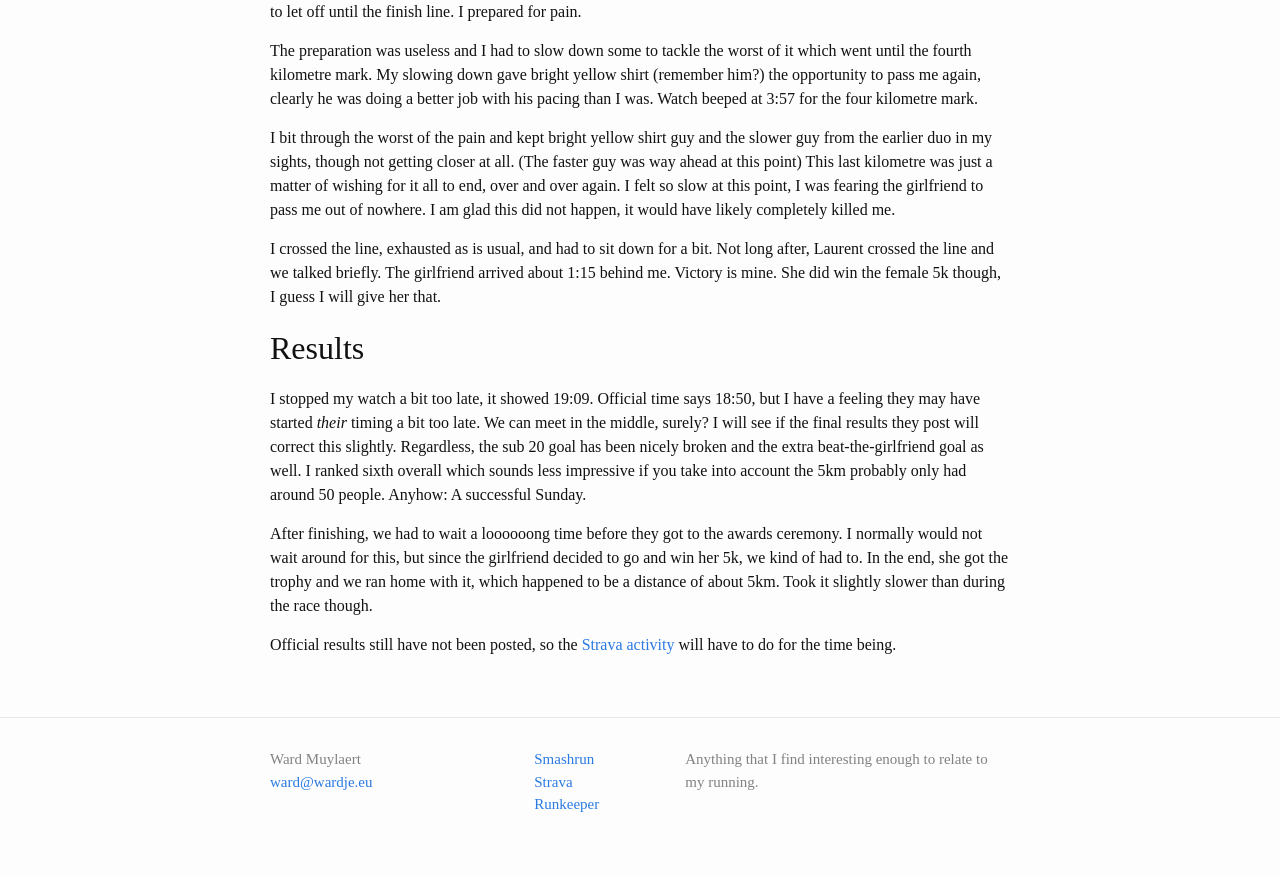
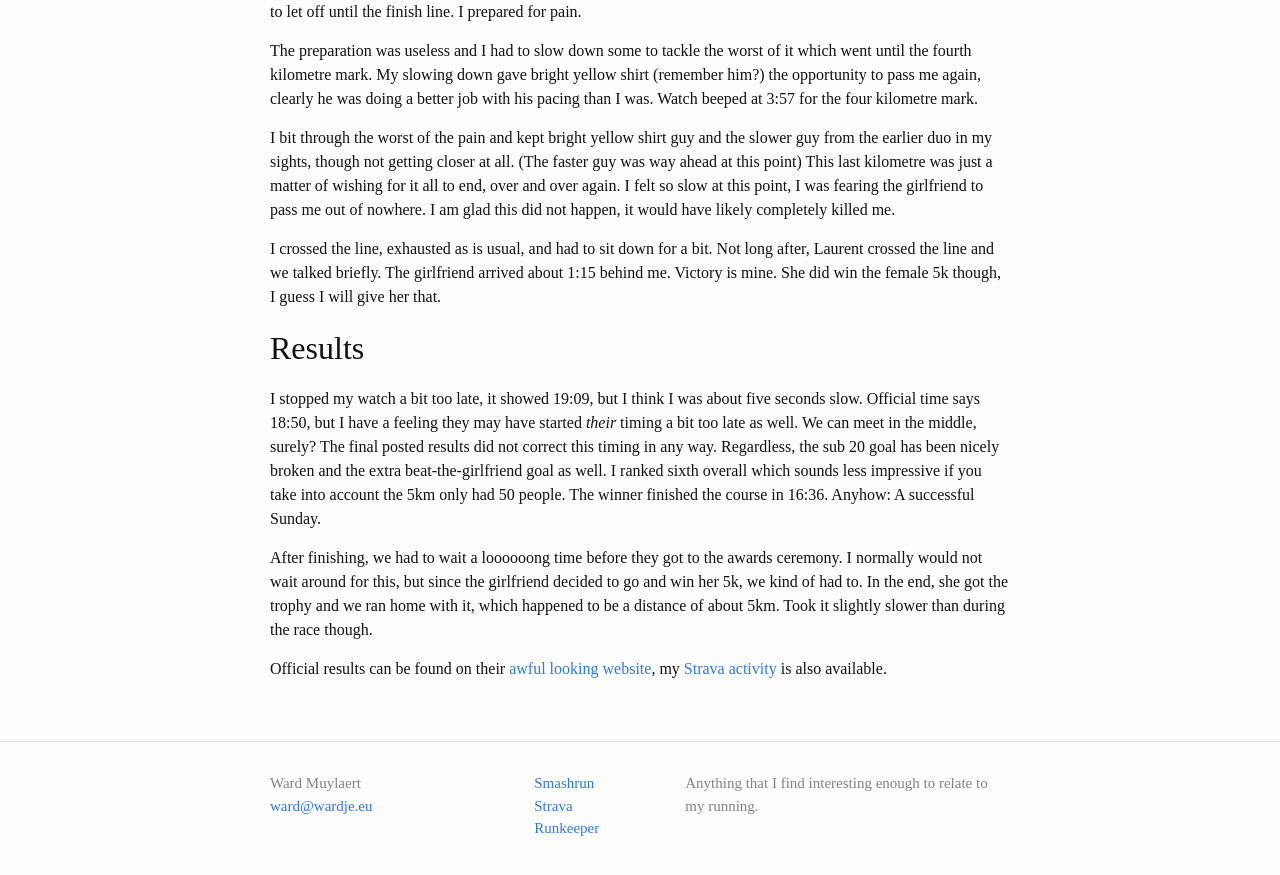
Before and after one commit to ward/run, a Jekyll site: the page built from _posts/2015-10-25-les-foulees-joyeuses.md, in a window 1280 px wide and 900 px high, scrolled down 2595 px. Shown: the top 875 px of the window. Built offline with Jekyll 4.4.1, drawn with Linux system fonts in a browser that asks for light colours.

Commit message:
Update with official results

```diff
--- a/_posts/2015-10-25-les-foulees-joyeuses.md
+++ b/_posts/2015-10-25-les-foulees-joyeuses.md
@@ -164,13 +164,15 @@ though, I guess I will give her that.
 
 ## Results
 
-I stopped my watch a bit too late, it showed 19:09. Official time says 18:50,
-but I have a feeling they may have started *their* timing a bit too late. We
-can meet in the middle, surely? I will see if the final results they post will
-correct this slightly. Regardless, the sub 20 goal has been nicely broken and
-the extra beat-the-girlfriend goal as well. I ranked sixth overall which sounds
-less impressive if you take into account the 5km probably only had around 50
-people. Anyhow: A successful Sunday.
+I stopped my watch a bit too late, it showed 19:09, but I think I was about
+five seconds slow. Official time says 18:50, but I have a feeling they may have
+started *their* timing a bit too late as well. We can meet in the middle,
+surely? The final posted results did not correct this timing in any way.
+Regardless, the sub 20 goal has been nicely broken and the extra
+beat-the-girlfriend goal as well. I ranked sixth overall which sounds less
+impressive if you take into account the 5km only had 50 people. The winner
+finished the course in 16:36.
+Anyhow: A successful Sunday.
 
 After finishing, we had to wait a loooooong time before they got to the awards
 ceremony. I normally would not wait around for this, but since the girlfriend
@@ -178,10 +180,11 @@ decided to go and win her 5k, we kind of had to. In the end, she got the trophy
 and we ran home with it, which happened to be a distance of about 5km. Took it
 slightly slower than during the race though.
 
-Official results still have not been posted, so the [Strava activity][strava]
-will have to do for the time being.
+Official results can be found on their [awful looking website][fouljoy], my
+[Strava activity][strava] is also available.
 
 [bxl5k]: {{ site.baseurl }}{% post_url 2015-10-04-belfius-brussels-minimarathon %}
 [itson]: https://www.youtube.com/watch?v=W-_Ql0fN0bA
 [citejoy]: http://lacitejoyeuse.be/
+[fouljoy]: http://www.lesfouleesjoyeuses.be/
 [strava]: https://www.strava.com/activities/420011827
```
